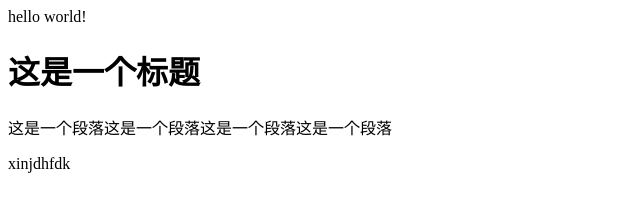
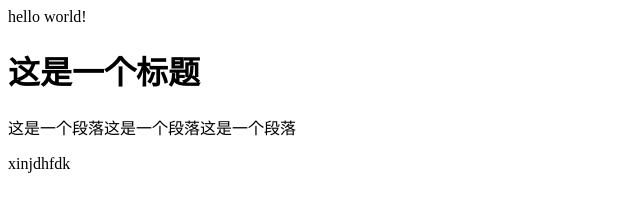
Before and after one commit to Gnm127/gnm, a plain HTML site: page index.html in a window 1280 px wide. Shown: the whole page, without its empty margins (0-640 px from the left). Drawn offline with Linux system fonts and the light colour scheme.

Commit message:
修改段落

```diff
--- a/index.html
+++ b/index.html
@@ -8,7 +8,7 @@
 <body>
   hello world!
   <h1>这是一个标题</h1>
-  <p>这是一个段落这是一个段落这是一个段落这是一个段落</p>
+  <p>这是一个段落这是一个段落这是一个段落</p>
   <p>xinjdhfdk</p>
 </body>
 </html>
```
